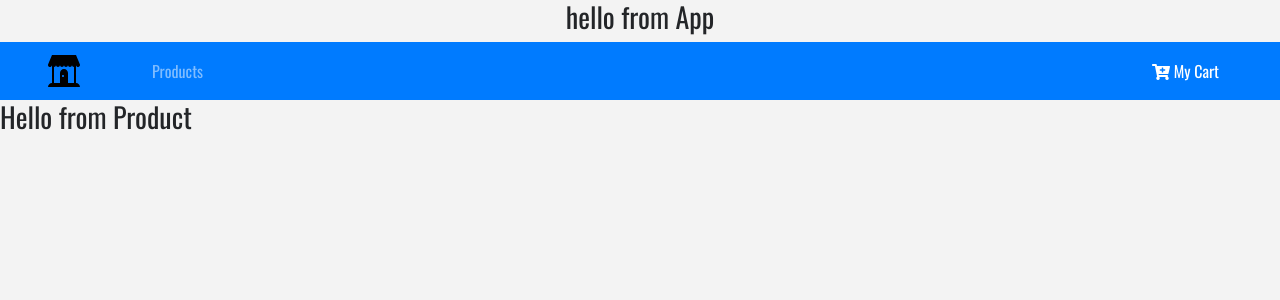
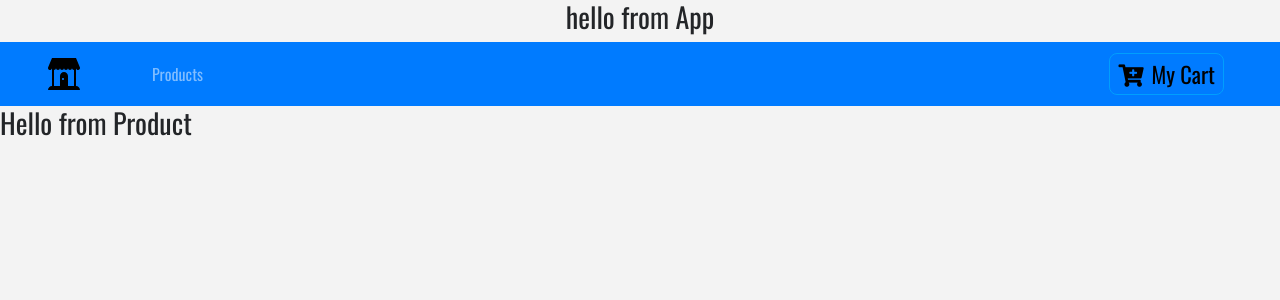
Before and after one commit to TopGITsan/react-e-store, a React (Create React App) app: page / in a window 1280 px wide. Shown: the top 300 px of the page. Built offline with nearby package versions, Linux system fonts and the light colour scheme; a web font is replaced by a local one.

Commit message:
add styled Button component and use it for cart button in Navbar

```diff
--- a/src/App.css
+++ b/src/App.css
@@ -1,6 +1,6 @@
 :root {
 	--mainBlue: #2a2a72;
-	--lighBlue: #009ffd;
+	--lightBlue: #009ffd;
 	--mainWhite: #f3f3f3;
 	--mainDark: #232528;
 	--mainYellow: #ffa400;
--- /dev/null
+++ b/src/components/Button.js
@@ -0,0 +1,20 @@
+import styled from 'styled-components';
+
+export const ButtonContainer = styled.button`
+	text-transform: capitalize;
+	font-size: 1.4rem;
+	background: transparent;
+	border: 1px solid var(--lightBlue);
+	border-radius: 0.5rem;
+	padding: 0.2rem 0.5rem;
+	cursor: pointer;
+	margin: 0.2rem 0.5rem 0.2rem 0;
+	transition: all 0.3s ease-in-out;
+	&:hover {
+		background: var(--lightBlue);
+		color: var(--mainBlue);
+	}
+	&:focus {
+		outline: none;
+	}
+`;
--- a/src/components/Navbar.js
+++ b/src/components/Navbar.js
@@ -1,6 +1,8 @@
 import React, { Component } from "react";
 import {Link} from 'react-router-dom';
+import styled from 'styled-components';
 
+import {ButtonContainer} from './Button';
 import logo from '../logo.svg'
 
 export default class Navbar extends Component {
@@ -20,7 +22,12 @@
 					</li>
 				</ul>
 				<Link to='/cart' className='ml-auto'>
-					<button className='btn btn-primary'><i className="fas fa-cart-plus"></i> My Cart</button>
+					<ButtonContainer>
+						<span className='mr-2'>
+							<i className="fas fa-cart-plus"></i>
+						</span>
+						my cart
+					</ButtonContainer>
 				</Link>
 			</nav>
         );
```
